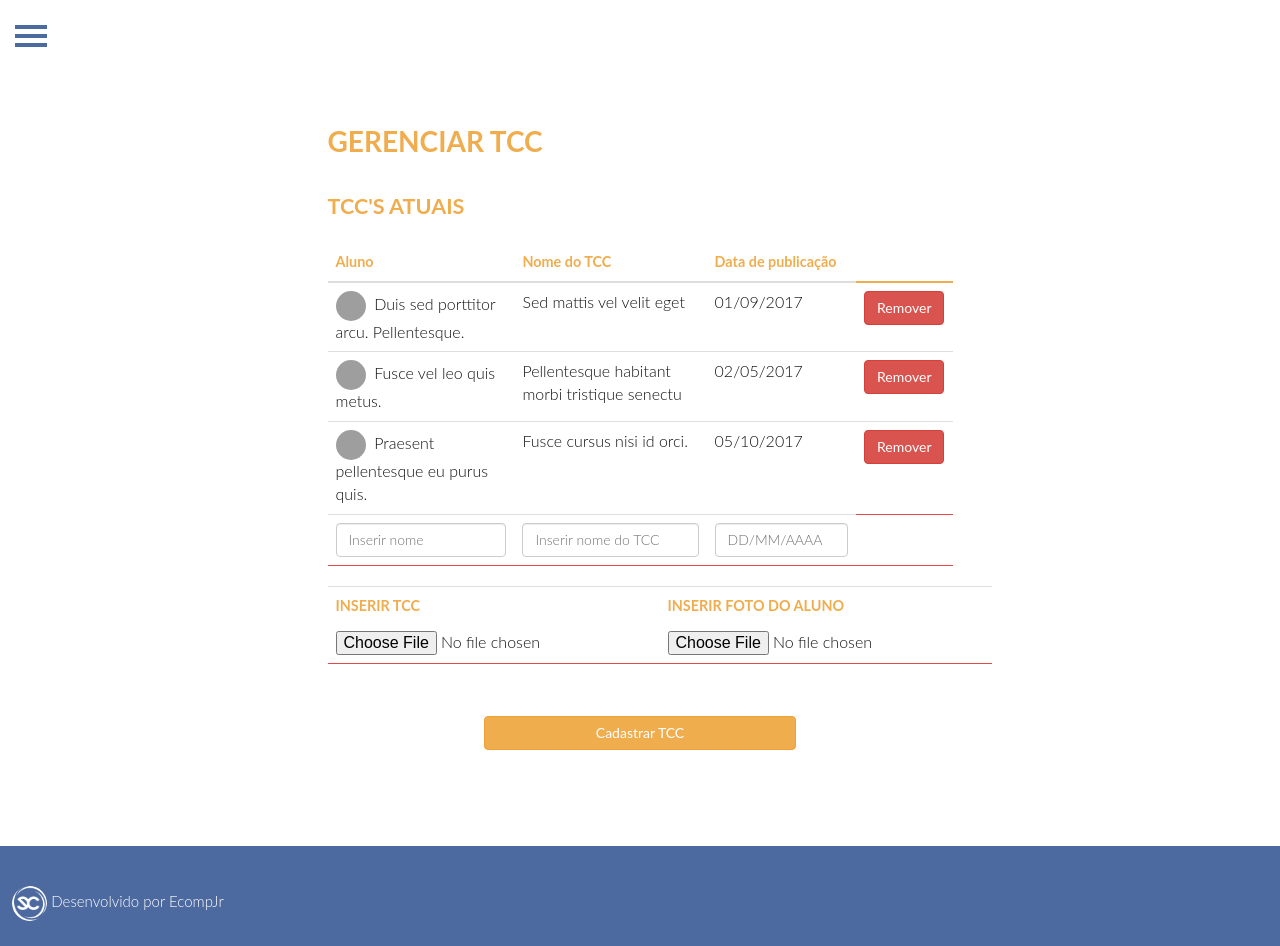
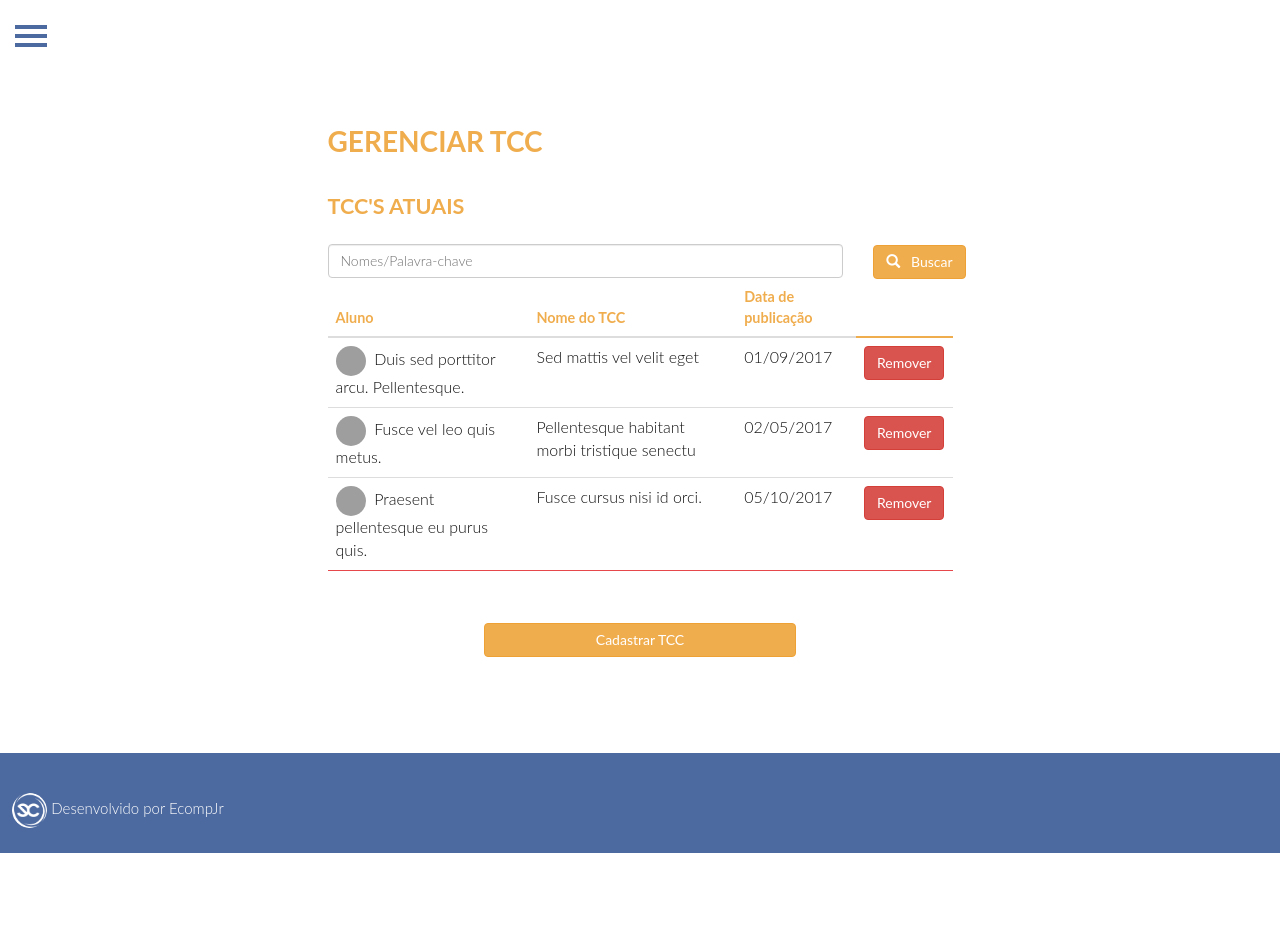
Before and after one commit to EcompJr/CCECOMP, a PHP site: page /dashboard-tcc.php in a window 1280 px wide. After the commit the page ends 853 px from the top, so only its background shows below. Run offline with PHP 8.4, Linux system fonts and the light colour scheme; grey boxes are pictures that could not be loaded.

Commit message:
Final Review

```diff
--- a/public_html/dashboard-noticias.php
+++ b/public_html/dashboard-noticias.php
@@ -146,10 +146,6 @@
                 <textarea class="form-control" rows="5" id="texto"></textarea>
               </div>
                 <div class="form-group">
-                  <label>Data de Publicação</label>
-                  <input type="date" class="form-control" id="data">
-                </div>
-                <div class="form-group">
                   <label>Enviar Imagem</label>
                   <input type="file" id="file1" class="custom-file-input">
                   <span class="custom-file-control"></span>
--- a/public_html/dashboard-tcc.php
+++ b/public_html/dashboard-tcc.php
@@ -38,11 +38,18 @@
     <div class="col-md-offset-3 col-md-6">
       <h2>Gerenciar TCC</h2>
     </div>
-
-
+ <br>
     <div class="col-md-offset-3 col-md-6">
       <h3>TCC's atuais</h3>
 
+      <div class="row">
+        <div class="col-md-10 ">
+          <input type="text" class="form-control"placeholder="Nomes/Palavra-chave" />
+        </div>
+        <div class="col-md-1">
+          <button class="btn btn-warning"><span class="glyphicon glyphicon-search"></span>&nbsp&nbsp&nbspBuscar</button>
+        </div>
+      </div>
         <table class="table table-hover" style="border-radius:10px;">
 
           <thead >
@@ -73,39 +80,54 @@
             <td>05/10/2017</td>
             <td><a target="_blank" class="btn btn-danger" role="button">Remover</a> </td>
           </tr>
-          <tr>
-            <td><input type="text" class="form-control"placeholder="Inserir nome" /></td>
-            <td><input type="text" class="form-control"placeholder="Inserir nome do TCC" /></td>
-            <td><input type="text" class="form-control"placeholder="DD/MM/AAAA" /></</td>
 
-          </tr>
+
+
+
         </tbody>
       </table>
 
-      <table class="table table-hover" style="border-radius:10px;">
-        <tbody>
-          <tr>
-        <form>
-          <div class="form-group">
-            <td>
-            <h5>Inserir TCC</h5>
-            <input type="file" class="form-control-file" id="docTCC"></td>
-            <td>
-            <h5>Inserir foto do Aluno</h5>
-            <input type="file" class="form-control-file" id="fotoAlunoTCC"></td>
+      </ul>
+      <br>
+      <button class="btn btn-warning col-md-offset-3 col-md-6" type="button" data-toggle="modal" data-target="#CadastrarTCC">
+        Cadastrar TCC
+      </button>
+
+      <div class="modal fade" id="CadastrarTCC" tabindex="-1" role="dialog" aria-labelledby="myModalLabel">
+        <div class="modal-dialog modal-lg" role="document">
+          <div class="modal-content">
+            <div class="modal-header">
+              <button type="button" class="close" data-dismiss="modal" aria-label="Close"><span aria-hidden="true">&times;</span></button>
+              <h4 class="modal-title" id="myModalLabel">Cadastrar Novo TCC</h4>
+            </div>
+            <div class="modal-body text-justify">
+              <form>
+                <div class="form-group">
+                  <label>Nome do Aluno</label>
+                  <input type="text" class="form-control" id="cargo">
+                </div>
+                <div class="form-group">
+                  <label>Título do TCC</label>
+                  <input type="text" class="form-control" id="descricao">
+                </div>
+                <div class="form-group">
+                  <label>Data de Publicação</label>
+                  <input type="text" class="form-control" id="data">
+                </div>
+                <div class="form-group">
+                  <label>Arquivo</label>
+                  <input type="file" class="custom-file-input">
+                  <span class="custom-file-control"></span>
+                </div>
+                <button type="submit" class="btn btn-primary">Enviar</button>
+              </form>
+            </div>
           </div>
-          </form>
-        </tr>
-
-      </tbody>
-      </table>
+        </div>
+      </div>
 
 
-      </ul>
-      <br>
-      <button class="btn btn-warning col-md-offset-3 col-md-6" type="button" data-toggle="modal" data-target="#myModal1">
-        Cadastrar TCC
-      </button>
+
     </div>
   </div>
 
--- a/public_html/dashboardADM.php
+++ b/public_html/dashboardADM.php
@@ -71,7 +71,7 @@
                       <div class="modal-body text-justify">
                         <form>
                           <div class="form-group">
-                            <label>Nome</label>
+                            <label>Nome Completo</label>
                             <input type="text" class="form-control" id="cargo">
                           </div>
                           <div class="form-group">
@@ -93,6 +93,8 @@
                     </div>
                   </div>
                 </div>
+
+
                 </div>
 
 
```
